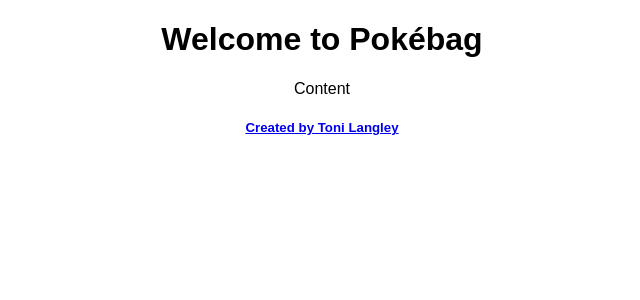
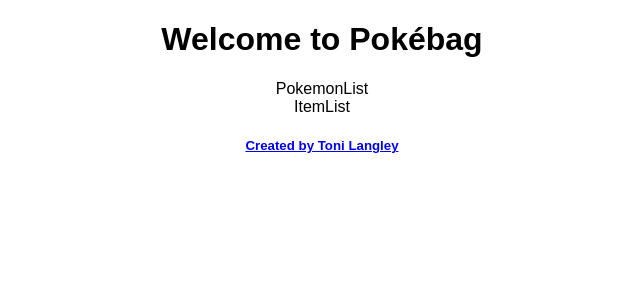
Before and after one commit to tvcrawley/pokebag, a React (Create React App) app: page / in a window 1280 px wide. Shown: the top 300 px of the page, without its empty margins (318-958 px from the left). Built offline with nearby package versions, Linux system fonts and the light colour scheme.

Commit message:
Create backpack child components
Create PokemonList and ItemList components

```diff
--- a/src/components/backpack/Backpack.js
+++ b/src/components/backpack/Backpack.js
@@ -1,10 +1,13 @@
 import React, { Component } from 'react';
+import PokemonList from '../pokemon/PokemonList';
+import ItemList from '../item/ItemList';
 
 class Backpack extends Component {
   render() {
     return (
       <div className="Backpack">
-        Content
+        <PokemonList />
+        <ItemList />
       </div>
     );
   }
--- /dev/null
+++ b/src/components/item/ItemList.js
@@ -0,0 +1,13 @@
+import React, { Component } from 'react';
+
+class ItemList extends Component {
+  render() {
+    return (
+      <div className="ItemList">
+        ItemList
+      </div>
+    );
+  }
+}
+
+export default ItemList;
--- /dev/null
+++ b/src/components/pokemon/PokemonList.js
@@ -0,0 +1,13 @@
+import React, { Component } from 'react';
+
+class PokemonList extends Component {
+  render() {
+    return (
+      <div className="PokemonList">
+        PokemonList
+      </div>
+    );
+  }
+}
+
+export default PokemonList;
```
